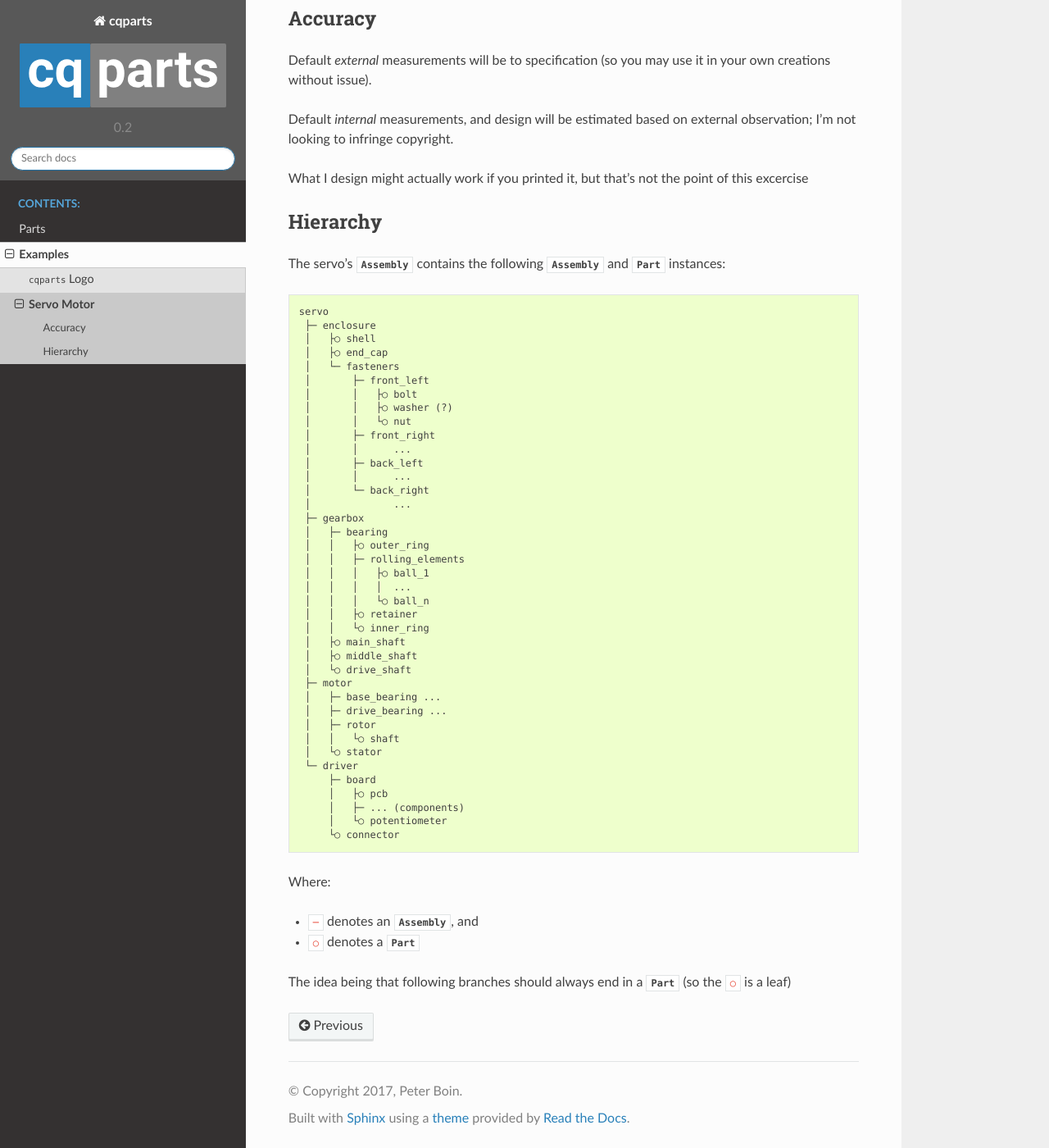
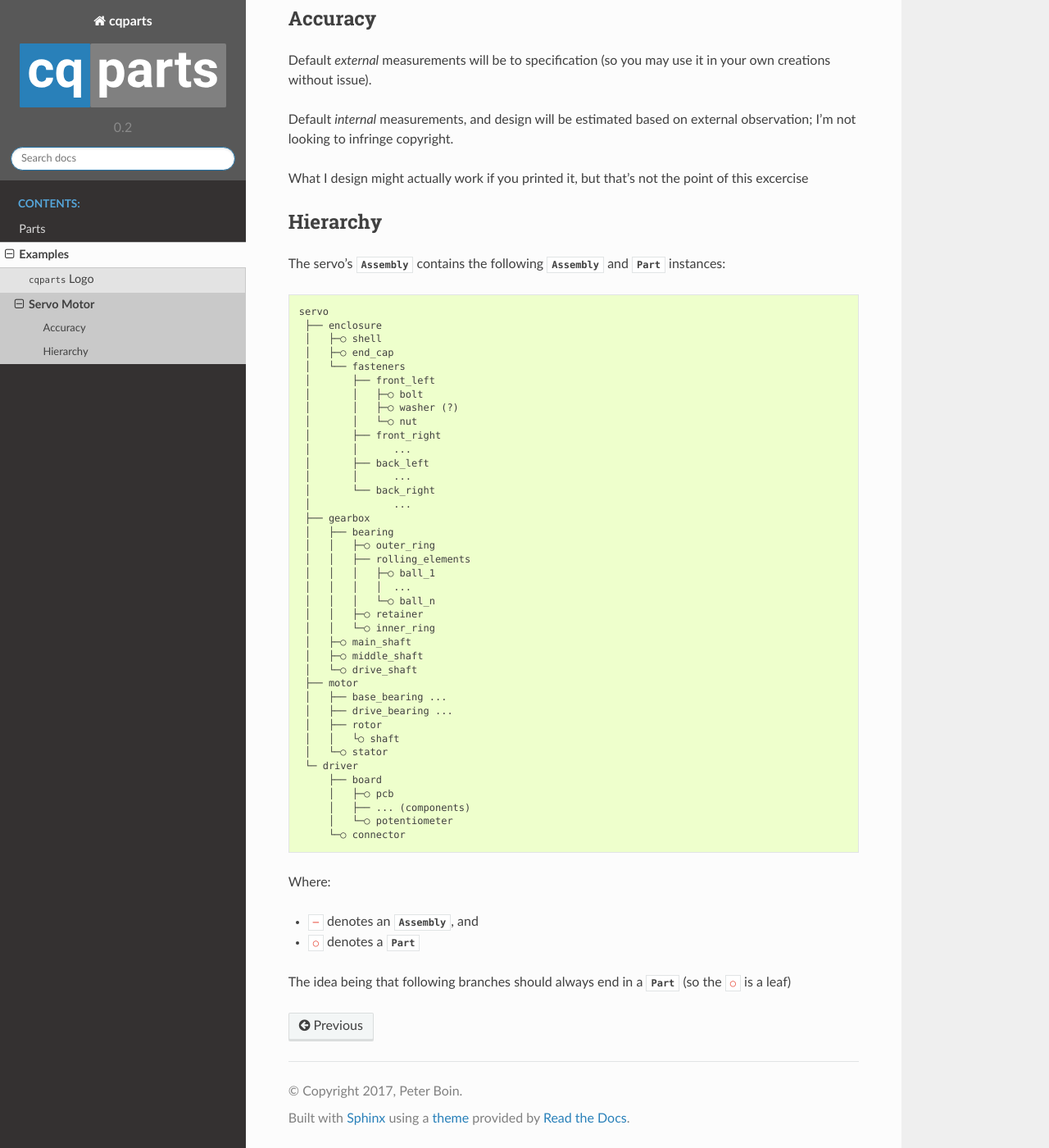
Before and after one commit to cqparts/cqparts, a Sphinx documentation site: the page built from docs/examples/servo.rst, in a window 1280 px wide and 1400 px high, scrolled down 577 px. Shown: the whole window at 82% size. Built offline with Sphinx 7.4.7 and the Read the Docs theme 2.0.0, drawn with Linux system fonts in a browser that asks for light colours.

Commit message:
massaged some explanations

```diff
--- a/docs/examples/servo.rst
+++ b/docs/examples/servo.rst
@@ -32,44 +34,44 @@ The servo's :class:`Assembly` contains the following :class:`Assembly` and
 :class:`Part` instances::
 
     servo
-     ├─ enclosure
-     │   ├○ shell
-     │   ├○ end_cap
-     │   └─ fasteners
-     │       ├─ front_left
-     │       │   ├○ bolt
-     │       │   ├○ washer (?)
-     │       │   └○ nut
-     │       ├─ front_right
+     ├── enclosure
+     │   ├─○ shell
+     │   ├─○ end_cap
+     │   └── fasteners
+     │       ├── front_left
+     │       │   ├─○ bolt
+     │       │   ├─○ washer (?)
+     │       │   └─○ nut
+     │       ├── front_right
      │       │      ...
-     │       ├─ back_left
+     │       ├── back_left
      │       │      ...
-     │       └─ back_right
+     │       └── back_right
      │              ...
-     ├─ gearbox
-     │   ├─ bearing
-     │   │   ├○ outer_ring
-     │   │   ├─ rolling_elements
-     │   │   │   ├○ ball_1
+     ├── gearbox
+     │   ├── bearing
+     │   │   ├─○ outer_ring
+     │   │   ├── rolling_elements
+     │   │   │   ├─○ ball_1
      │   │   │   │  ...
-     │   │   │   └○ ball_n
-     │   │   ├○ retainer
-     │   │   └○ inner_ring
-     │   ├○ main_shaft
-     │   ├○ middle_shaft
-     │   └○ drive_shaft
-     ├─ motor
-     │   ├─ base_bearing ...
-     │   ├─ drive_bearing ...
-     │   ├─ rotor
+     │   │   │   └─○ ball_n
+     │   │   ├─○ retainer
+     │   │   └─○ inner_ring
+     │   ├─○ main_shaft
+     │   ├─○ middle_shaft
+     │   └─○ drive_shaft
+     ├── motor
+     │   ├── base_bearing ...
+     │   ├── drive_bearing ...
+     │   ├── rotor
      │   │   └○ shaft
-     │   └○ stator
+     │   └─○ stator
      └─ driver
-         ├─ board
-         │   ├○ pcb
-         │   ├─ ... (components)
-         │   └○ potentiometer
-         └○ connector
+         ├── board
+         │   ├─○ pcb
+         │   ├── ... (components)
+         │   └─○ potentiometer
+         └─○ connector
 
 Where:
 
```
Also changed, not shown: other parts of docs/examples/servo.rst (+2 -0 lines), docs/parts/fasteners/index.rst (+8 -7 lines), docs/parts/index.rst (+38 -7 lines).
